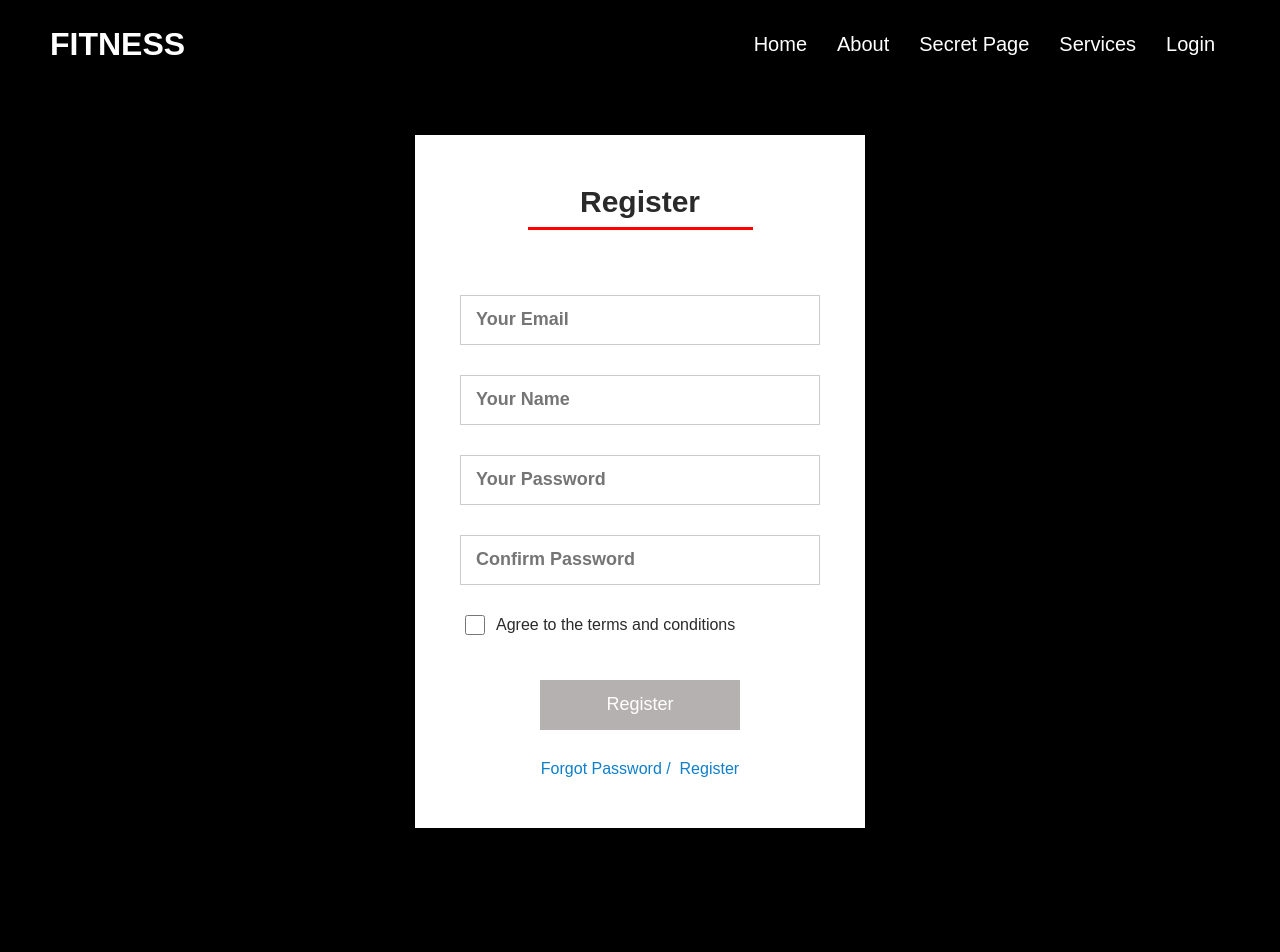
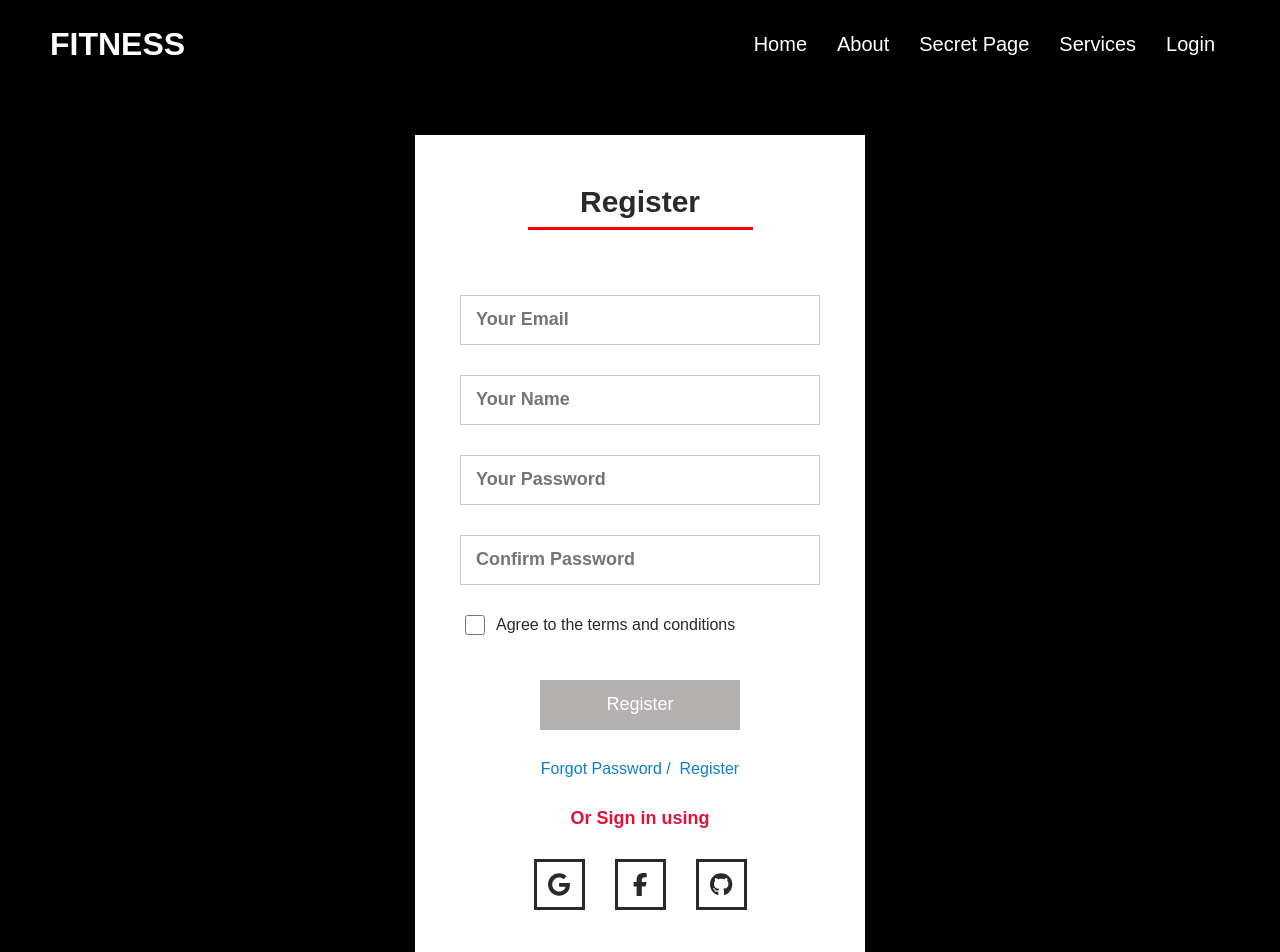
Before and after one commit to rasel-gannicus/Gym-Website-With-React-Firebase, a React (Create React App) app: page /register in a window 1280 px wide. Shown: the top 952 px of the page. Built offline with nearby package versions, Linux system fonts and the light colour scheme; no server answers.

Commit message:
checking auth for redirecting to homepage if the user is logged in

```diff
--- a/src/Pages/Login/Login.js
+++ b/src/Pages/Login/Login.js
@@ -1,6 +1,6 @@
 import React, { useEffect, useState } from 'react';
-import { useSignInWithEmailAndPassword, useSignInWithFacebook, useSignInWithGithub, useSignInWithGoogle } from 'react-firebase-hooks/auth';
-import { Link, useLocation, useNavigate } from 'react-router-dom';
+import { useAuthState, useSignInWithEmailAndPassword, useSignInWithFacebook, useSignInWithGithub, useSignInWithGoogle } from 'react-firebase-hooks/auth';
+import { Link, Navigate, useLocation, useNavigate } from 'react-router-dom';
 import ClipLoader from 'react-spinners/ClipLoader';
 import { toast } from 'react-toastify';
 import auth from '../../utilities/firebase.init';
@@ -12,6 +12,9 @@ import { faFacebookF, faGoogle, faGithub } from "@fortawesome/free-brands-svg-ic
 const Login = () => {
     const [email, setEmail] = useState('');
     const [password, setPassword] = useState('');
+
+    const [LoggedUser, firstloading] = useAuthState(auth);
+    console.log(LoggedUser);
 
     // --- creating a popup success message when user will be loggedIn successfully
     const successMsg = () => toast.success('Logged In successfully', {
@@ -60,16 +63,18 @@ const Login = () => {
             console.log(error.message);
             errorMsg(error.message);
         }
-        if (!error && !loading && user || googleUser || facebookUser || githubUser) {
+        if (!error && !loading && user ) {
             successMsg();
-            navigate(from, {replace : true});
+            console.log('from useeffect');
+            navigate(from, { replace: true });
+            navigate('/');
 
         }
     }, [error, loading, user]);
 
 
     // --- sign in with social accounts
-    const [signInWithFacebook, facebookUser ] = useSignInWithFacebook(auth);
+    const [signInWithFacebook, facebookUser] = useSignInWithFacebook(auth);
     const [signInWithGoogle, googleUser, googleLoading, googleError] = useSignInWithGoogle(auth);
     const [signInWithGithub, githubUser] = useSignInWithGithub(auth);
 
@@ -83,15 +88,20 @@ const Login = () => {
         signInWithGithub();
     }
 
-
-    if (googleLoading) {
-    }
-    if (user || googleUser || facebookUser || githubUser) {
+    if (googleUser || facebookUser || githubUser) {
         successMsg();
-        navigate(from, {replace : true});
-
+        console.log('from outside of useEffect');
+        navigate(from, { replace: true });
+        navigate('/');
     }
 
+    let content = null ;
+    if(firstloading){
+        return content = <div><h2>Checking Authentication</h2></div>;
+    }
+    if(LoggedUser){
+        return <Navigate to='/'></Navigate>
+    }else{
 
     return (
         <div className="login-div">
@@ -119,6 +129,7 @@ const Login = () => {
                 <span><a href="">Forgot Password / &nbsp; </a></span>
                 <span><Link to="/register"> Register</Link></span>
             </div>
+            {/* === social login === */}
             <div className="social-login">
                 <p>Or Sign in using </p>
                 <div className="social-icons-div">
@@ -134,7 +145,8 @@ const Login = () => {
                 </div>
             </div>
         </div>
-    );
-};
+    )};
+}
+;
 
 export default Login;
--- a/src/Pages/Register/Register.js
+++ b/src/Pages/Register/Register.js
@@ -1,11 +1,13 @@
 import React, { useEffect, useState } from 'react';
-import { Link, useNavigate } from 'react-router-dom';
+import { Link, useLocation, useNavigate } from 'react-router-dom';
 import './Register.css';
-import { useAuthState, useCreateUserWithEmailAndPassword } from 'react-firebase-hooks/auth';
+import { useAuthState, useCreateUserWithEmailAndPassword, useSignInWithFacebook, useSignInWithGithub, useSignInWithGoogle } from 'react-firebase-hooks/auth';
 import auth from '../../utilities/firebase.init';
 import ClipLoader from 'react-spinners/ClipLoader';
 import { toast } from 'react-toastify';
 import { updateProfile } from '@firebase/auth';
+import { FontAwesomeIcon } from '@fortawesome/react-fontawesome';
+import { faFacebookF, faGoogle, faGithub } from "@fortawesome/free-brands-svg-icons";
 
 
 const Register = () => {
@@ -81,7 +83,32 @@ const Register = () => {
                 console.log(errors)
               })
         }
-    }, [error, loading, user])
+    }, [error, loading, user]);
+
+
+    // --- sign in with social accounts
+    const location = useLocation();
+    const from = location?.state?.from?.pathname || '/';
+
+    const [signInWithFacebook, facebookUser ] = useSignInWithFacebook(auth);
+    const [signInWithGoogle, googleUser, googleLoading, googleError] = useSignInWithGoogle(auth);
+    const [signInWithGithub, githubUser] = useSignInWithGithub(auth);
+
+    const handleFacebookLogin = () => {
+        signInWithFacebook();
+    }
+    const handleGoogleLogin = () => {
+        signInWithGoogle();
+    }
+    const handleGithubLogin = () => {
+        signInWithGithub();
+    }
+
+    if (user || googleUser || facebookUser || githubUser) {
+        successMsg();
+        navigate(from, {replace : true});
+
+    }
     return (
         <div className="login-div">
             <h2>Register</h2>
@@ -117,6 +144,21 @@ const Register = () => {
                 <span><a href="">Forgot Password / &nbsp; </a></span>
                 <span><Link to="/register"> Register</Link></span>
             </div>
+            {/* === social login === */}
+            <div className="social-login">
+                <p>Or Sign in using </p>
+                <div className="social-icons-div">
+                    <div onClick={handleGoogleLogin} className="social-login-icons">
+                        <FontAwesomeIcon icon={faGoogle} />
+                    </div>
+                    <div onClick={handleFacebookLogin} className="social-login-icons">
+                        <FontAwesomeIcon icon={faFacebookF} />
+                    </div>
+                    <div onClick={handleGithubLogin} className="social-login-icons">
+                        <FontAwesomeIcon icon={faGithub} />
+                    </div>
+                </div>
+            </div>
         </div>
     );
 };
```
